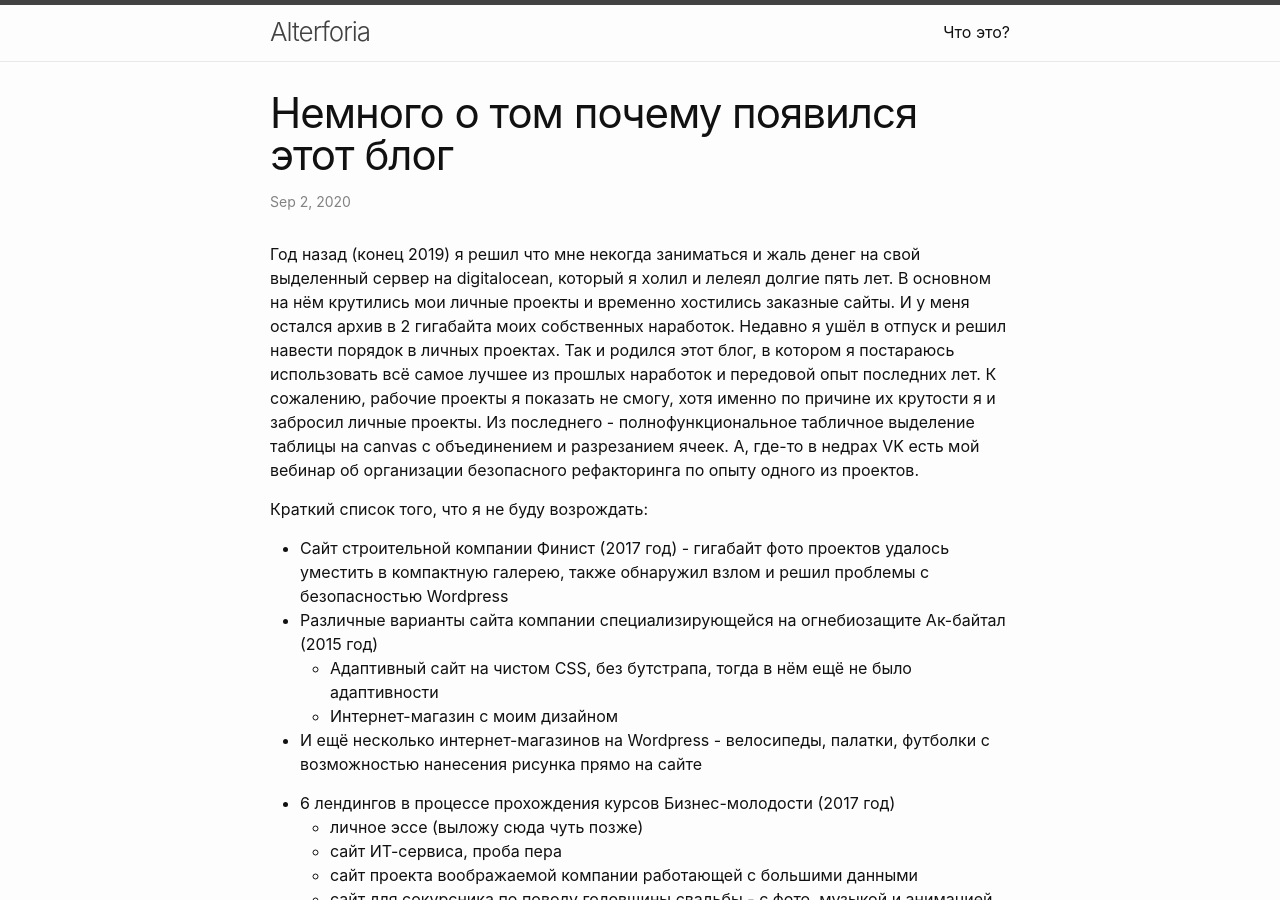
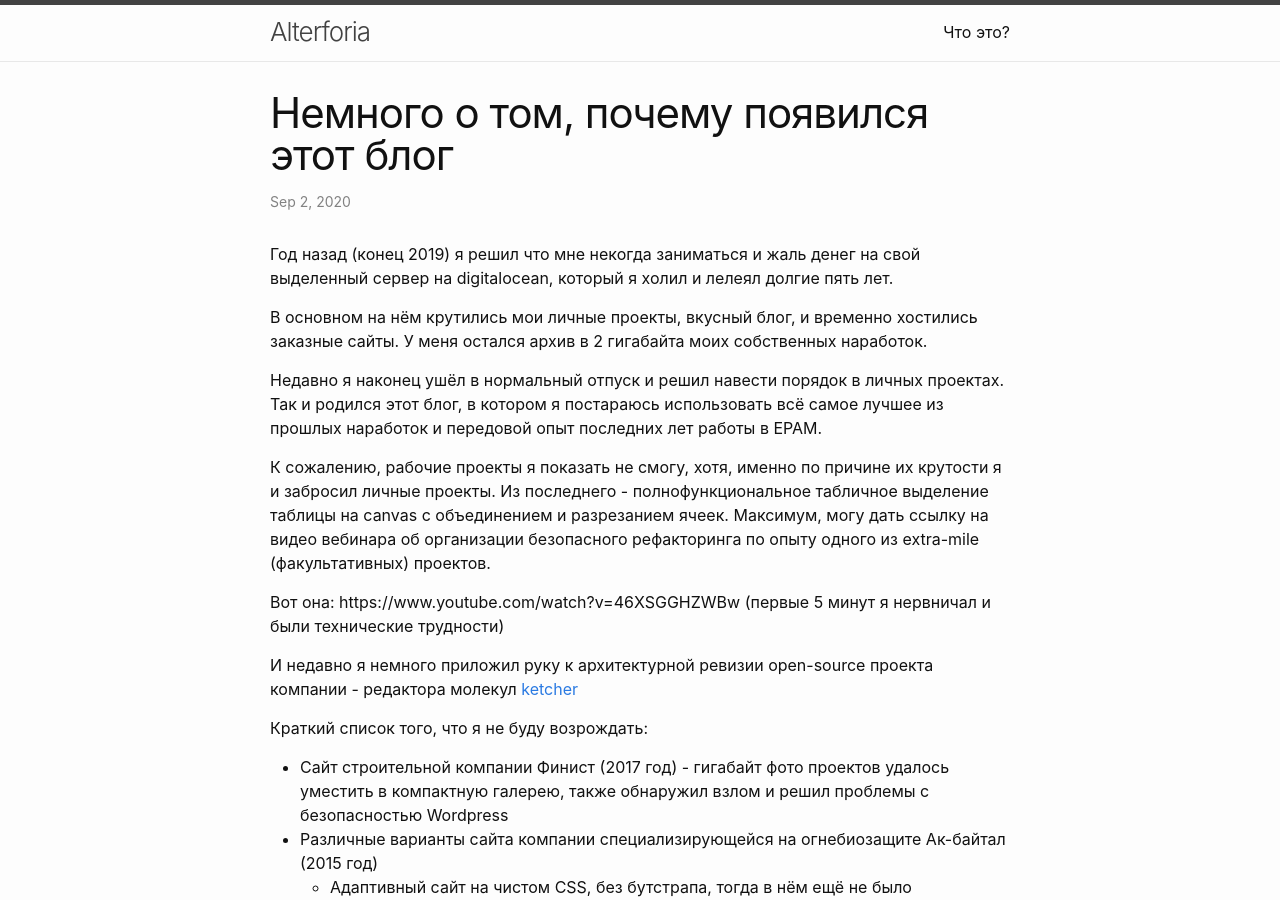
Before and after one commit to badattech/badattech.github.io, a Jekyll site: the page built from _posts/2020-09-03-why-the-blog-appears.markdown, in a window 1280 px wide and 900 px high. Built offline with Jekyll 4.4.1, drawn with Linux system fonts in a browser that asks for light colours.

Commit message:
fix typos, add link to video

```diff
--- a/_includes/head.html
+++ b/_includes/head.html
@@ -2,7 +2,6 @@
   <meta charset="utf-8">
   <meta http-equiv="X-UA-Compatible" content="IE=edge">
   <meta name="viewport" content="width=device-width, initial-scale=1">
-  {%- seo -%}
   <link rel="stylesheet" href="{{ "/assets/main.css" | relative_url }}">
   {%- if jekyll.environment == 'production' and site.google_analytics -%}
     {%- include google-analytics.html -%}
--- a/_posts/2020-09-03-welcome-to-jekyll.markdown
+++ b/_posts/2020-09-03-why-the-blog-appears.markdown
@@ -1,13 +1,20 @@
 ---
 layout: post
-title:  "Немного о том почему появился этот блог"
+title:  "Немного о том, почему появился этот блог"
 date:   2020-09-03 00:26:00 +0300
 categories: why
 ---
 Год назад (конец 2019) я решил что мне некогда заниматься и жаль денег на свой выделенный сервер на digitalocean, который я холил и лелеял долгие пять лет.
-В основном на нём крутились мои личные проекты и временно хостились заказные сайты. И у меня остался архив в 2 гигабайта моих собственных наработок.
-Недавно я ушёл в отпуск и решил навести порядок в личных проектах. Так и родился этот блог, в котором я постараюсь использовать всё самое лучшее из прошлых наработок и передовой опыт последних лет.
-К сожалению, рабочие проекты я показать не смогу, хотя именно по причине их крутости я и забросил личные проекты. Из последнего - полнофункциональное табличное выделение таблицы на canvas с объединением и разрезанием ячеек. А, где-то в недрах VK есть мой вебинар об организации безопасного рефакторинга по опыту одного из проектов.
+
+В основном на нём крутились мои личные проекты, вкусный блог, и временно хостились заказные сайты. У меня остался архив в 2 гигабайта моих собственных наработок.
+
+Недавно я наконец ушёл в нормальный отпуск и решил навести порядок в личных проектах. Так и родился этот блог, в котором я постараюсь использовать всё самое лучшее из прошлых наработок и передовой опыт последних лет работы в EPAM.
+
+К сожалению, рабочие проекты я показать не смогу, хотя, именно по причине их крутости я и забросил личные проекты. Из последнего - полнофункциональное табличное выделение таблицы на canvas с объединением и разрезанием ячеек. Максимум, могу дать ссылку на видео вебинара об организации безопасного рефакторинга по опыту одного из extra-mile (факультативных) проектов.
+
+Вот она: https://www.youtube.com/watch?v=46XSGGHZWBw (первые 5 минут я нервничал и были технические трудности)
+
+И недавно я немного приложил руку к архитектурной ревизии open-source проекта компании - редактора молекул [ketcher](https://github.com/epam/ketcher)
 
 Краткий список того, что я не буду возрождать:
 - Сайт строительной компании Финист (2017 год) - гигабайт фото проектов удалось уместить в компактную галерею, также обнаружил взлом и решил проблемы с безопасностью Wordpress
```
Also changed, not shown: Gemfile.lock.
